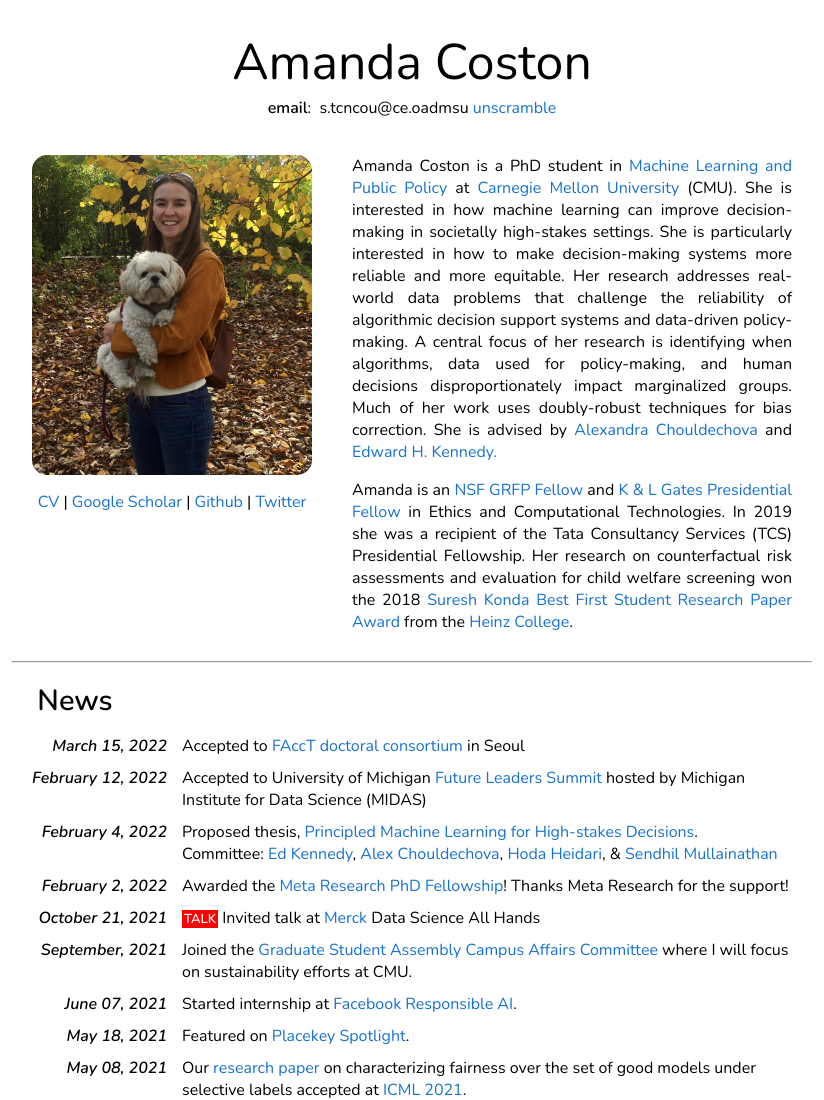
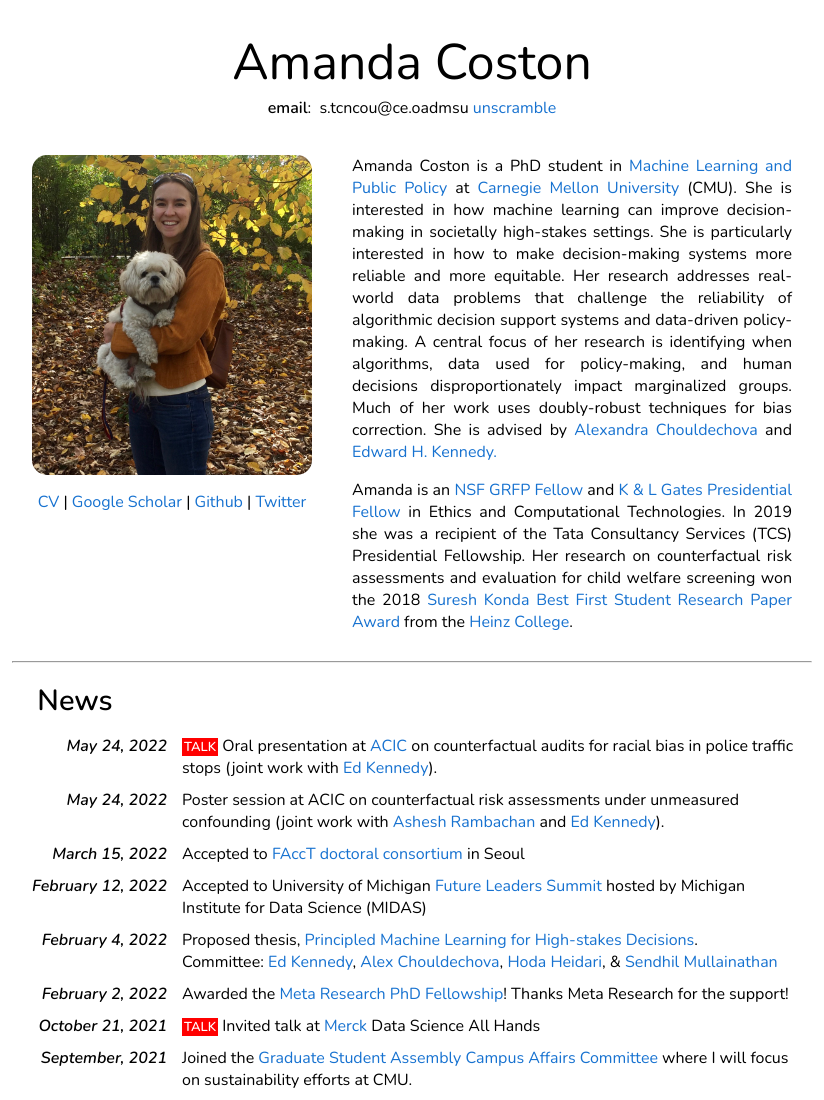
Before and after one commit to mandycoston/mandycoston.github.io, a plain HTML site: page index.html in a window 1280 px wide. Shown: the top 1100 px of the page, without its empty margins (228-1052 px from the left). Drawn offline with nearby package versions, Linux system fonts and the light colour scheme.

Commit message:
added recent papers to CV and ACIC to webpage

```diff
--- a/index.html
+++ b/index.html
@@ -161,7 +161,18 @@
   <tr><td><sectionheading>&nbsp;&nbsp;News</sectionheading></td></tr>
 </table>
 
+
 <table width="100%" align="center" border="0" cellspacing="0" cellpadding="5">
+  <tr>
+    <td width="20%" valign="top" align="right"><b><i>May 24, 2022</i></b></td>
+    <td width="80%" valign="top" align="left" style="padding-left: 10px;"> <sticker>TALK</sticker> Oral presentation at <a href="https://ctml.berkeley.edu/acic-2022-room-1"> ACIC</a> on counterfactual audits for racial bias in police traffic stops (joint work with <a href="http://www.ehkennedy.com/">Ed Kennedy</a>).
+          </td>
+  </tr>
+  <tr>
+    <td width="20%" valign="top" align="right"><b><i>May 24, 2022</i></b></td>
+    <td width="80%" valign="top" align="left" style="padding-left: 10px;"> Poster session at ACIC on counterfactual risk assessments under unmeasured confounding (joint work with <a href= "https://asheshrambachan.github.io/">Ashesh Rambachan</a> and <a href="http://www.ehkennedy.com/">Ed Kennedy</a>).
+          </td>
+  </tr>
   <tr>
     <td width="20%" valign="top" align="right"><b><i>March 15, 2022</i></b></td>
     <td width="80%" valign="top" align="left" style="padding-left: 10px;"> Accepted to <a href="https://facctconference.org/2022/cfdc.html"> FAccT doctoral consortium </a> in Seoul
```
